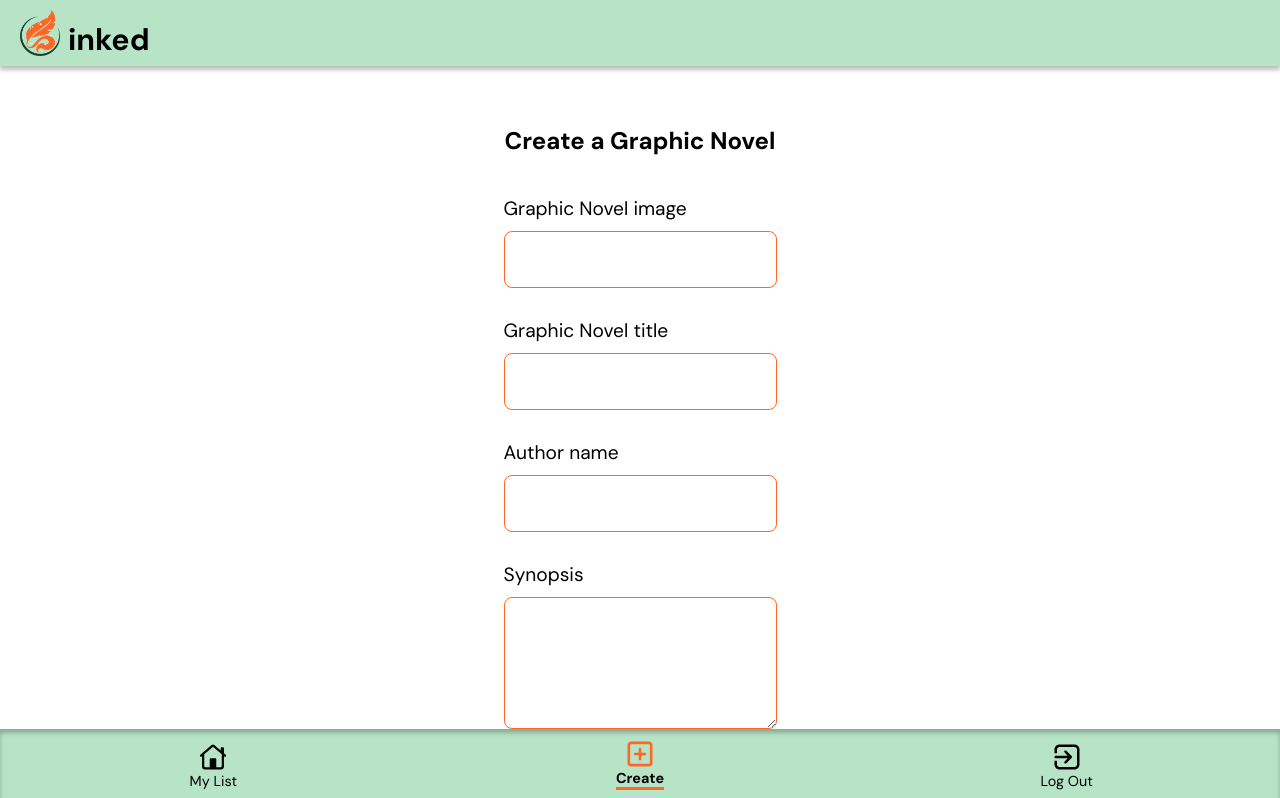
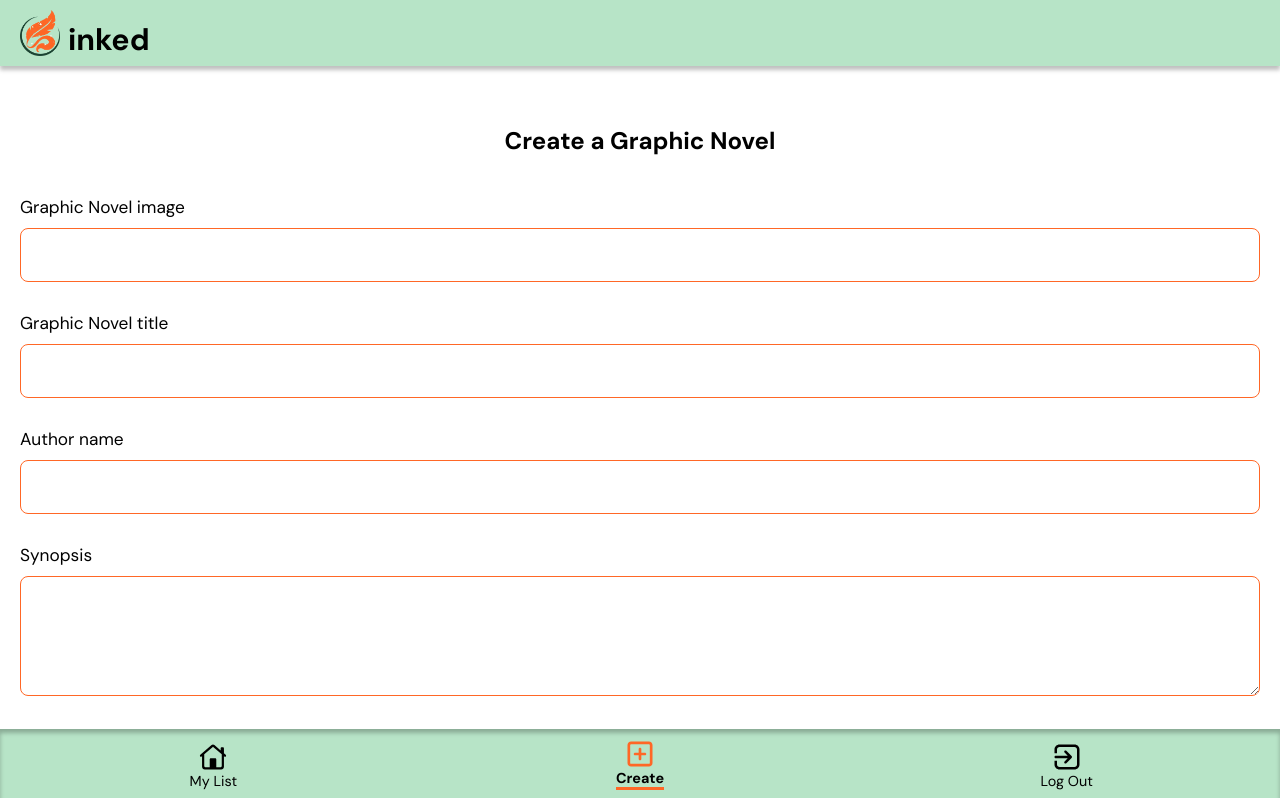
Before and after one commit to GloriaTR/inked-Front, a React (Vite) app: page /create-graphic-novel in a window 1280 px wide. Shown: the top 798 px of the page. Built offline with nearby package versions, Linux system fonts and the light colour scheme; no server answers; sample sign-in values are in the browser's storage.

Commit message:
Resize form

```diff
--- a/src/components/NewGraphicNovelForm/NewGraphicNovelForm.css
+++ b/src/components/NewGraphicNovelForm/NewGraphicNovelForm.css
@@ -1,7 +1,8 @@
 .new-graphic-novel {
   display: flex;
   flex-direction: column;
-  font-size: 1.2rem;
+  width: 100%;
+  font-size: 1.08rem;
 }
 
 .new-graphic-novel__input,
```
